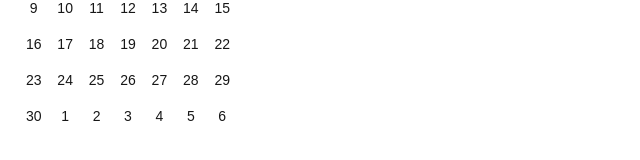
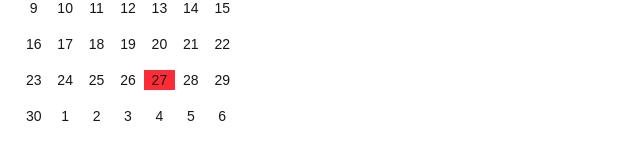
Before and after one commit to WoutSHOGENT/Middelkerke, a Next.js app in the folder middelkerke/: page /Home in a window 1280 px wide. Shown: the part 168-328 px from the top of the page, without its empty margins (0-640 px from the left). Built offline with nearby package versions, Linux system fonts and the light colour scheme.

Commit message:
vandaag wordt gemarkeerd

```diff
--- a/middelkerke/src/app/Home/components/Calender.jsx
+++ b/middelkerke/src/app/Home/components/Calender.jsx
@@ -8,6 +8,7 @@ export default function Calender(){
         "November", "December"];
     const weekdays = [ "Ma", "Di", "Wo", "Do", "Vr", "Za", "Zo"];
     const date = new Date();
+    var datum;
     const month = date.getMonth();
     const year = date.getFullYear();
     const lastDateOfMonth = new Date(year, month + 1, 0).getDate();
@@ -16,20 +17,22 @@ export default function Calender(){
     const firstDayOfNextMonth = new Date(year, month + 1).getDay();
     const dayList = [];
 
-        console.log("Last date of month: ", firstDayOfMonth);
 
     for (let i = firstDayOfMonth; i<6; i++){
-        dayList.push(lastDateOfLastMonth - i);
+        dayList.push(new Date(year, month - 1, lastDateOfLastMonth - i));
+        // dayList.push(lastDateOfLastMonth - i);
     }
 
     dayList.reverse();
 
     for (let i = 1; i <= lastDateOfMonth; i++) {
-        dayList.push(i);
+        dayList.push(new Date(year, month, i));
+        // dayList.push(i);
     }
 
     for(let i = firstDayOfNextMonth; i <= 7; i++){
-        dayList.push(i- firstDayOfNextMonth + 1);
+        dayList.push(new Date(year, month + 1, i - firstDayOfNextMonth + 1));
+        // dayList.push(i- firstDayOfNextMonth + 1);
     }
 
     return(
@@ -46,7 +49,7 @@ export default function Calender(){
                     })
                     }
                 </ul>
-                <Days listOfDays={dayList} />
+                <Days listOfDays={[...dayList]} today={date} />
             </div>
         </div>
     )
--- a/middelkerke/src/app/Home/components/Days.jsx
+++ b/middelkerke/src/app/Home/components/Days.jsx
@@ -1,13 +1,24 @@
-export default function Days({listOfDays = []}){
-    return(
+export default function Days({ listOfDays = [], today }) {
+    return (
         <ul className="flex justify-between text-center text-sm flex-wrap">
             {listOfDays.map((day, index) => {
-                return(
-                    <li key={index} className="w-1/7 flex justify-center mb-4">
-                        {day}
+                // Compare full date (day, month, year) for uniqueness
+                const isToday =
+                    day.getDate() === today.getDate() &&
+                    day.getMonth() === today.getMonth() &&
+                    day.getFullYear() === today.getFullYear();
+
+                return (
+                    <li
+                        key={index}
+                        className={`w-1/7 flex justify-center mb-4 ${
+                            isToday ? "bg-red-500" : ""
+                        }`}
+                    >
+                        {day.getDate()}
                     </li>
-                )
+                );
             })}
         </ul>
-    )
+    );
 }
```
